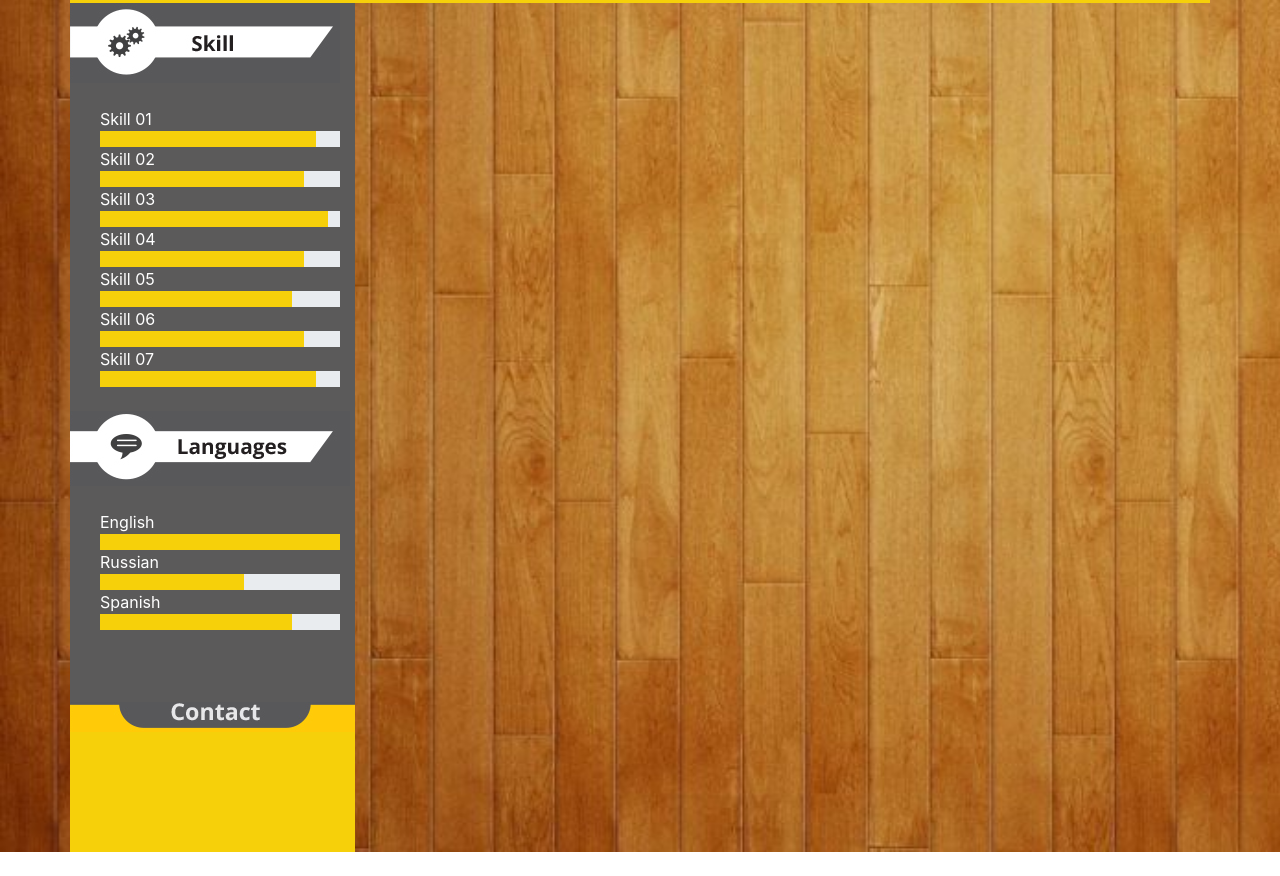
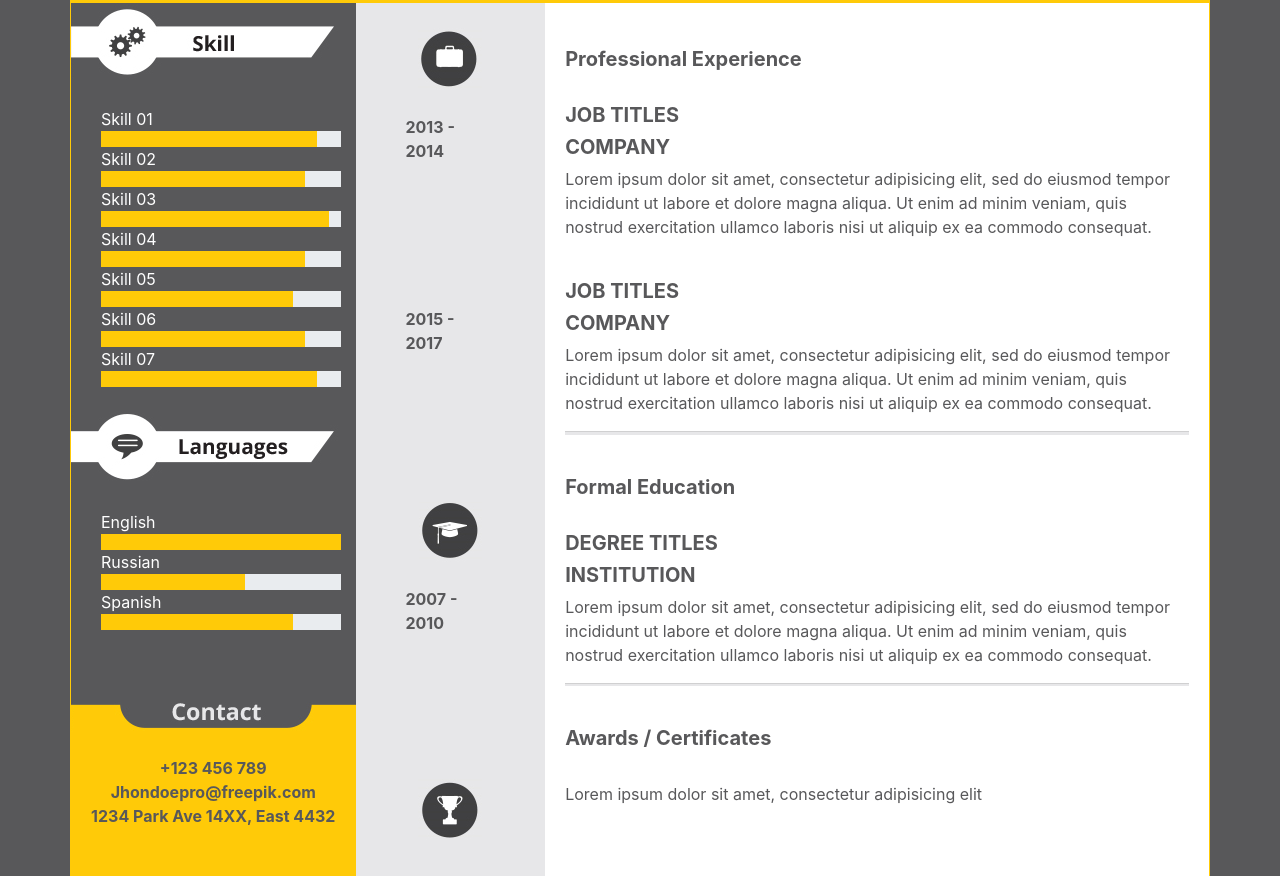
Before and after one commit to davidallysson/minicurso-bootstrap, a plain HTML site: page index.html in a window 1280 px wide. Shown: the part 327-1203 px from the top of the page. Before the commit the page ends 1179 px from the top, so only its background shows below. Drawn offline with nearby package versions, Linux system fonts and the light colour scheme.

Commit message:
finalizando exemplo, faltando fazer responsividade.

```diff
--- a/css/main.css
+++ b/css/main.css
@@ -1,12 +1,16 @@
 :root {
-  --preto:   #5B5A5A;
-  --cinza:   #C0B7AD;
-  --amarelo: #F6D00A;
+  --preto:   rgb(88, 88, 90);
+  --cinza:   rgb(231, 231, 233);
+  --amarelo: rgb(255, 202, 8);
 }
 
 body {
-  background: url(../img/wood-bg.jpg) no-repeat;
-  background-size: cover;
+  background-color: var(--preto);
+}
+
+.container {
+  border-left: 1px solid var(--amarelo);
+  border-right: 1px solid var(--amarelo);
 }
 
 /*************************************************/
@@ -49,14 +53,23 @@ hr {
   background: url(../img/languages.png);
 }
 
+.contact {
+  width: 285px;
+  height: 30px;
+  margin: 0 auto;
+  background: url(../img/contact.png);
+  background-color: var(--amarelo);
+}
+
 .sidebar {
   padding: 0;
   color: var(--white);
   background-color: var(--preto);
 }
 
-span {
-  margin-left: 30px;
+.sidebar label {
+  margin-bottom: 0;
+  padding-left: 30px;
 }
 
 .progress {
@@ -68,12 +81,64 @@ span {
   background-color: var(--amarelo);
 }
 
-.contact {
-  width: 285px;
-  height: 30px;
-  background: url(../img/contact.png);
+.contato {
+  font-weight: bold;
+  text-align: center;
+  color: var(--preto);
+  background-color: var(--amarelo);
 }
 
-.contato {
-  background-color: var(--amarelo);
+.contato label {
+  padding: 0;
+  margin-bottom: 0;
 }
+
+/****************************************/
+
+.work {
+  width: 64px;
+  height: 64px;
+  margin: 0 auto;
+  background: url(../img/badge-work.png);
+}
+
+.graduate {
+  width: 64px;
+  height: 64px;
+  margin: 0 auto;
+  background: url(../img/badge-graduation.png);
+}
+
+.awards {
+  width: 64px;
+  height: 64px;
+  margin: 0 auto;
+  background: url(../img/badge-awards.png);
+}
+
+.centralbar {
+  padding: 0;
+  color: var(--preto);
+  background-color: var(--cinza);
+}
+
+.centralbar label {
+  margin-bottom: 0;
+  font-weight: bold;
+  padding-left: 50px;
+  padding-right: 50px;
+}
+
+/****************************************/
+
+.content {
+  padding: 20px;
+  color: var(--preto);
+  background-color: var(--white);
+}
+
+.content hr {
+  height: 2.5px;
+  color: var(--cinza);
+  background-color: var(--cinza);
+}
--- a/index.html
+++ b/index.html
@@ -10,84 +10,125 @@
     <title>Personal Page</title>
     <link rel="stylesheet" href="css/bootstrap.min.css" type="text/css">
     <link rel="stylesheet" href="css/main.css" type="text/css">
+
   </head>
 
   <body>
+    <!-- CABEÇALHO -->
     <div class="container">
       <div class="row cabecalho">
         <div class="col-sm-3">
           <div class="mainimage"></div>
         </div>
         <div class="col-sm-9">
-          <h1>JHON DOE</h1>
+          <h1><b>JHON DOE</b></h1>
           <h3>Programmer</h3>
           <hr>
           <h3>About Me</h3>
           <p>Lorem ipsum dolor sit amet, consectetur adipisicing elit, sed do eiusmod tempor incididunt ut labore et dolore magna aliqua. Ut enim ad minim veniam, quis nostrud exercitation ullamco laboris nisi ut aliquip ex ea commodo consequat. Duis aute irure dolor in reprehenderit in voluptate velit esse cillum dolore eu fugiat nulla pariatur. Excepteur sint occaecat cupidatat non proident, sunt in culpa qui officia deserunt mollit anim id est laborum.</p>
         </div>
       </div>
+    </div>
+
+    <!-- CONTEUDO -->
+    <div class="container">
       <div class="row">
+        <!-- SIDEBAR -->
         <div class="col-sm-3 sidebar">
           <div class="skills"></div>
           <br>
-          <span>Skill 01</span><br>
+          <label>Skill 01</label><br>
           <div class="progress">
             <div class="progress-bar" role="progressbar" style="width: 90%" aria-valuenow="90" aria-valuemin="0" aria-valuemax="100"></div>
           </div>
-          <span>Skill 02</span><br>
+          <label>Skill 02</label><br>
           <div class="progress">
             <div class="progress-bar" role="progressbar" style="width: 85%" aria-valuenow="85" aria-valuemin="0" aria-valuemax="100"></div>
           </div>
-          <span>Skill 03</span><br>
+          <label>Skill 03</label><br>
           <div class="progress">
             <div class="progress-bar" role="progressbar" style="width: 95%" aria-valuenow="95" aria-valuemin="0" aria-valuemax="100"></div>
           </div>
-          <span>Skill 04</span><br>
+          <label>Skill 04</label><br>
           <div class="progress">
             <div class="progress-bar" role="progressbar" style="width: 85%" aria-valuenow="85" aria-valuemin="0" aria-valuemax="100"></div>
           </div>
-          <span>Skill 05</span><br>
+          <label>Skill 05</label><br>
           <div class="progress">
             <div class="progress-bar" role="progressbar" style="width: 80%" aria-valuenow="80" aria-valuemin="0" aria-valuemax="100"></div>
           </div>
-          <span>Skill 06</span><br>
+          <label>Skill 06</label><br>
           <div class="progress">
             <div class="progress-bar" role="progressbar" style="width: 85%" aria-valuenow="85" aria-valuemin="0" aria-valuemax="100"></div>
           </div>
-          <span>Skill 07</span><br>
+          <label>Skill 07</label><br>
           <div class="progress">
             <div class="progress-bar" role="progressbar" style="width: 90%" aria-valuenow="90" aria-valuemin="0" aria-valuemax="100"></div>
           </div>
           <br>
           <div class="languages"></div>
           <br>
-          <span>English</span><br>
+          <label>English</label><br>
           <div class="progress">
             <div class="progress-bar" role="progressbar" style="width: 100%" aria-valuenow="100" aria-valuemin="0" aria-valuemax="100"></div>
           </div>
-          <span>Russian</span><br>
+          <label>Russian</label><br>
           <div class="progress">
             <div class="progress-bar" role="progressbar" style="width: 60%" aria-valuenow="60" aria-valuemin="0" aria-valuemax="100"></div>
           </div>
-          <span>Spanish</span><br>
+          <label>Spanish</label><br>
           <div class="progress">
             <div class="progress-bar" role="progressbar" style="width: 80%" aria-valuenow="80" aria-valuemin="0" aria-valuemax="100"></div>
           </div>
           <br><br><br>
           <div class="contact"></div>
           <div class="contato">
-            <br><br><br><br><br>
+            <br><label>+123 456 789</label>
+            <br><label>Jhondoepro@freepik.com</label>
+            <br><label>1234 Park Ave 14XX, East 4432</label>
+            <br><br><br>
           </div>
         </div>
-        <div class="col-sm-1">
-
+        <!-- CENTRAL BAR -->
+        <div class="col-sm-2 centralbar">
+          <br>
+          <div class="work"></div><br>
+          <label>2013 - 2014</label>
+          <br><br><br><br><br><br><br>
+          <label>2015 - 2017</label>
+          <br><br><br><br><br><br><br>
+          <div class="graduate"></div><br>
+          <label>2007 - 2010</label>
+          <br><br><br><br><br><br><br>
+          <div class="awards"></div>
         </div>
-        <div class="col-sm-7">
-
+        <!-- CONTEUDO -->
+        <div class="col-sm-7 content">
+          <br>
+          <h5><b>Professional Experience</b></h5>
+          <br>
+          <h5><b>JOB TITLES</b></h5>
+          <h5><b>COMPANY</b></h5>
+          <p>Lorem ipsum dolor sit amet, consectetur adipisicing elit, sed do eiusmod tempor incididunt ut labore et dolore magna aliqua. Ut enim ad minim veniam, quis nostrud exercitation ullamco laboris nisi ut aliquip ex ea commodo consequat.</p>
+          <br>
+          <h5><b>JOB TITLES</b></h5>
+          <h5><b>COMPANY</b></h5>
+          <p>Lorem ipsum dolor sit amet, consectetur adipisicing elit, sed do eiusmod tempor incididunt ut labore et dolore magna aliqua. Ut enim ad minim veniam, quis nostrud exercitation ullamco laboris nisi ut aliquip ex ea commodo consequat.</p>
+          <hr>
+          <br>
+          <h5><b>Formal Education</b></h5>
+          <br>
+          <h5><b>DEGREE TITLES</b></h5>
+          <h5><b>INSTITUTION</b></h5>
+          <p>Lorem ipsum dolor sit amet, consectetur adipisicing elit, sed do eiusmod tempor incididunt ut labore et dolore magna aliqua. Ut enim ad minim veniam, quis nostrud exercitation ullamco laboris nisi ut aliquip ex ea commodo consequat.</p>
+          <hr>
+          <br>
+          <h5><b>Awards / Certificates</b></h5>
+          <br>
+          <p>Lorem ipsum dolor sit amet, consectetur adipisicing elit</p>
         </div>
       </div>
     </div>
-
 
     <script src="https://code.jquery.com/jquery-3.2.1.slim.min.js"></script>
     <script src="https://cdnjs.cloudflare.com/ajax/libs/popper.js/1.12.3/umd/popper.min.js"></script>
```
Also changed, not shown: img/badge-awards.png (added), img/badge-graduation.png (added), img/badge-work.png (added), img/test.png (added), img/wood-bg.jpg (deleted).
